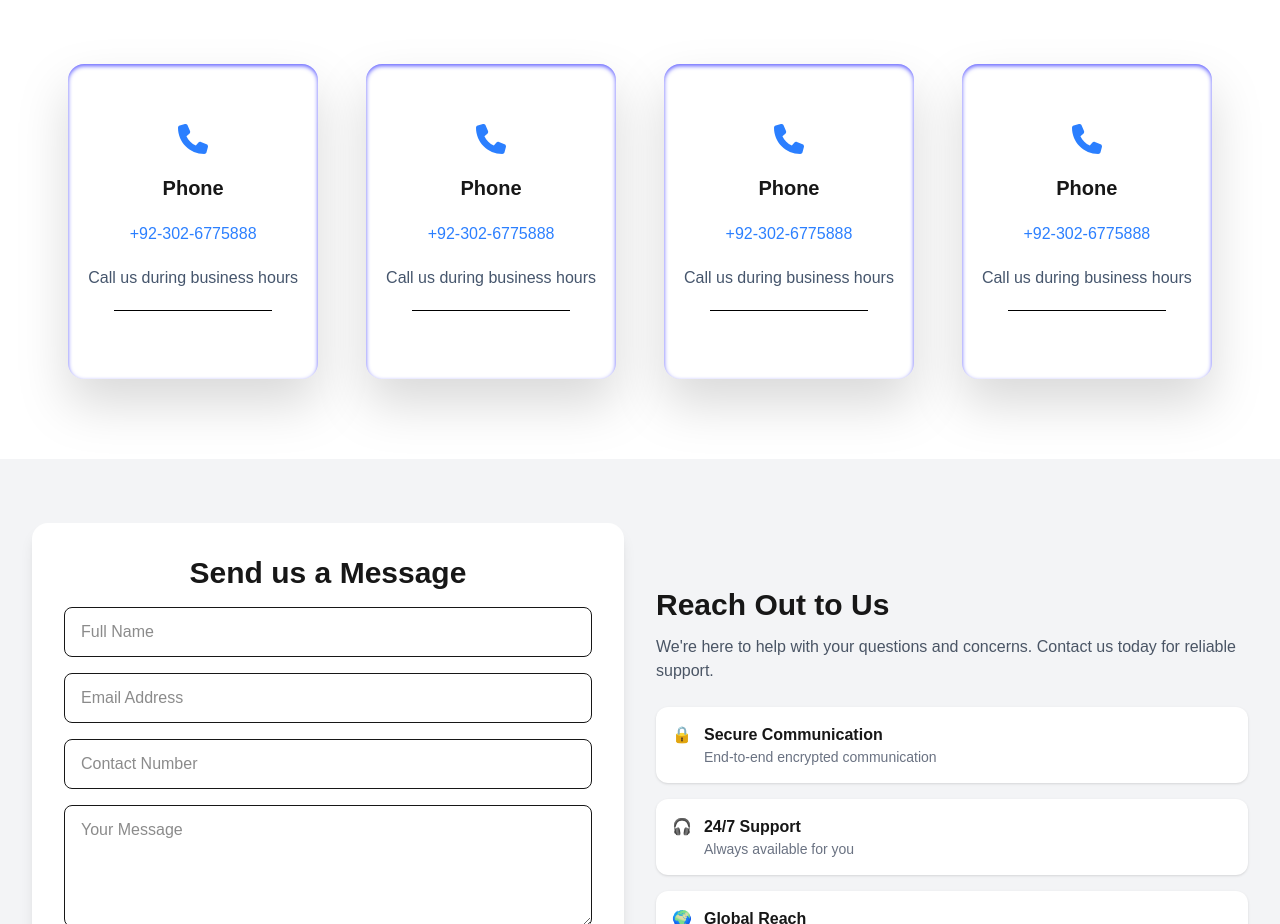
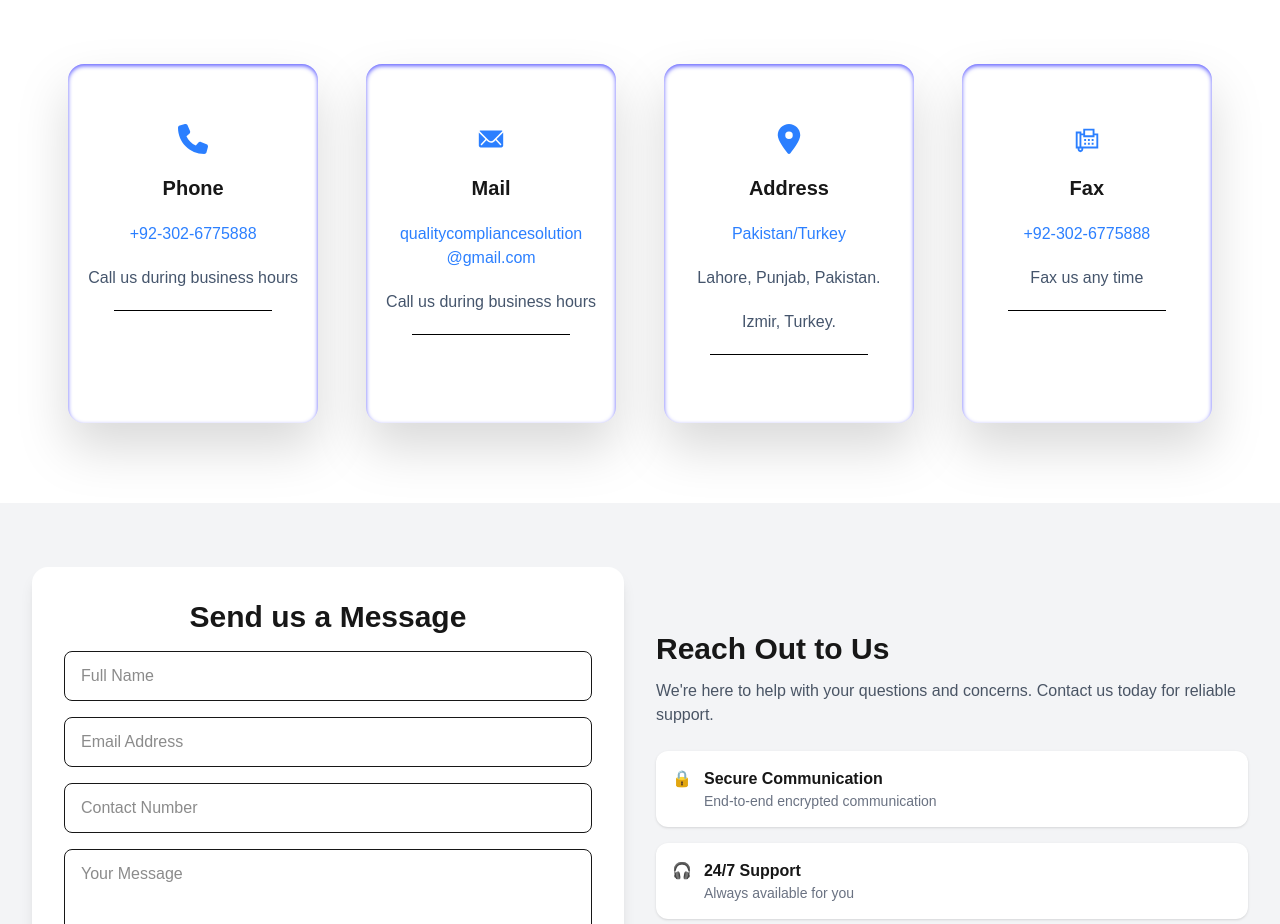
Before and after one commit to isufyann/nextjs-boilerplate, a Next.js app: page /ContactUs in a window 1280 px wide. Shown: the part 880-1804 px from the top of the page. Built offline with nearby package versions, Linux system fonts and the light colour scheme.

Commit message:
Final 2nd last
This is added more features.

```diff
--- a/app/AboutUs/page.tsx
+++ b/app/AboutUs/page.tsx
@@ -1,6 +1,11 @@
 import { HeaderComponent } from "@/app/components/HeaderComponent";
 import { FooterComponent } from "@/app/components/FooterComponent";
 import { FaPhone } from "react-icons/fa6";
+import { IoIosMail } from "react-icons/io";
+import { FaLocationDot } from "react-icons/fa6";
+import { LiaFaxSolid } from "react-icons/lia";
+
+
 
 export default function AboutComponent() {
     return (
@@ -37,32 +42,33 @@ export default function AboutComponent() {
                 </div>
 
                 <div className="bg-white rounded-2xl mx-5 py-15 p-5 inset-shadow-indigo-500 inset-shadow-sm drop-shadow-2xl hover:inset-shadow-none ease-in-out hover:drop-shadow-blue-950 duration-300">
-                    <FaPhone className="text-3xl mx-auto text-blue-500" />
-                    <p className="text-xl font-bold my-5">Phone</p>
-                    <a href="tel:+15551234567" className="text-blue-500 hover:underline my-5">
-                        +92-302-6775888
+                    <IoIosMail className="text-3xl mx-auto text-blue-500" />
+                    <p className="text-xl font-bold my-5">Mail</p>
+                    <a href="#" className="text-blue-500 hover:underline my-5">
+                        qualitycompliancesolution<br/>@gmail.com
                     </a>
                     <p className="text-slate-600 my-5">Call us during business hours</p>
                     <hr className="my-2 border-black max-w-3/4 mx-auto "></hr>
                 </div>
 
                 <div className="bg-white rounded-2xl mx-5 py-15 p-5 inset-shadow-indigo-500 inset-shadow-sm drop-shadow-2xl hover:inset-shadow-none ease-in-out hover:drop-shadow-blue-950 duration-300">
-                    <FaPhone className="text-3xl mx-auto text-blue-500" />
-                    <p className="text-xl font-bold my-5">Phone</p>
-                    <a href="tel:+15551234567" className="text-blue-500 hover:underline my-5">
-                        +92-302-6775888
+                    <FaLocationDot className="text-3xl mx-auto text-blue-500" />
+                    <p className="text-xl font-bold my-5">Address</p>
+                    <a href="#" className="text-blue-500 hover:underline my-5">
+                        Pakistan/Turkey
                     </a>
-                    <p className="text-slate-600 my-5">Call us during business hours</p>
+                    <p className="text-slate-600 my-5">Lahore, Punjab, Pakistan.</p>
+                    <p className="text-slate-600 my-5">Izmir, Turkey.</p>
                     <hr className="my-2 border-black max-w-3/4 mx-auto "></hr>
                 </div>
 
                 <div className="bg-white rounded-2xl mx-5 py-15 p-5 inset-shadow-indigo-500 inset-shadow-sm drop-shadow-2xl hover:inset-shadow-none ease-in-out hover:drop-shadow-blue-950 duration-300">
-                    <FaPhone className="text-3xl mx-auto text-blue-500" />
-                    <p className="text-xl font-bold my-5">Phone</p>
+                    <LiaFaxSolid className="text-3xl mx-auto text-blue-500" />
+                    <p className="text-xl font-bold my-5">Fax</p>
                     <a href="tel:+15551234567" className="text-blue-500 hover:underline my-5">
                         +92-302-6775888
                     </a>
-                    <p className="text-slate-600 my-5">Call us during business hours</p>
+                    <p className="text-slate-600 my-5">Fax us any time</p>
                     <hr className="my-2 border-black max-w-3/4 mx-auto "></hr>
                 </div>
             </section>
@@ -147,6 +153,12 @@ export default function AboutComponent() {
                                 Commitment to Excellence
                             </p>
                         </div>
+                        <div className="flex items-start gap-2">
+                            <span className="text-purple-600">✔</span>
+                            <p className="font-semibold">
+                                Maximum Quality Assurance
+                            </p>
+                        </div>
                     </div>
 
                     {/* Right Cards */}
--- a/app/ContactUs/page.tsx
+++ b/app/ContactUs/page.tsx
@@ -1,6 +1,10 @@
 import { HeaderComponent } from "@/app/components/HeaderComponent";
 import { FooterComponent } from "@/app/components/FooterComponent";
 import { FaPhone } from "react-icons/fa6";
+import { IoIosMail } from "react-icons/io";
+import { FaLocationDot } from "react-icons/fa6";
+import { LiaFaxSolid } from "react-icons/lia";
+
 
 export default function ContactUsComponent() {
     return (
@@ -22,6 +26,7 @@ export default function ContactUsComponent() {
                 </div>
             </section>
 
+
                         {/* Contact Cards */}
                         <section className="grid grid-cols-1 md:grid-cols-4 gap-2 max-w-9xl mx-auto py-10 my-10 text-center">
                             <div className="bg-white rounded-2xl mx-5 py-15 p-5 inset-shadow-indigo-500 inset-shadow-sm drop-shadow-2xl hover:inset-shadow-none ease-in-out hover:drop-shadow-blue-950 duration-300">
@@ -35,36 +40,36 @@ export default function ContactUsComponent() {
                             </div>
 
                             <div className="bg-white rounded-2xl mx-5 py-15 p-5 inset-shadow-indigo-500 inset-shadow-sm drop-shadow-2xl hover:inset-shadow-none ease-in-out hover:drop-shadow-blue-950 duration-300">
-                    <FaPhone className="text-3xl mx-auto text-blue-500" />
-                    <p className="text-xl font-bold my-5">Phone</p>
-                    <a href="tel:+15551234567" className="text-blue-500 hover:underline my-5">
-                        +92-302-6775888
+                                <IoIosMail className="text-3xl mx-auto text-blue-500" />
+                                <p className="text-xl font-bold my-5">Mail</p>
+                                <a href="#" className="text-blue-500 hover:underline my-5">
+                                    qualitycompliancesolution<br/>@gmail.com
                                 </a>
                                 <p className="text-slate-600 my-5">Call us during business hours</p>
                                 <hr className="my-2 border-black max-w-3/4 mx-auto "></hr>
                             </div>
 
                             <div className="bg-white rounded-2xl mx-5 py-15 p-5 inset-shadow-indigo-500 inset-shadow-sm drop-shadow-2xl hover:inset-shadow-none ease-in-out hover:drop-shadow-blue-950 duration-300">
-                    <FaPhone className="text-3xl mx-auto text-blue-500" />
-                    <p className="text-xl font-bold my-5">Phone</p>
-                    <a href="tel:+15551234567" className="text-blue-500 hover:underline my-5">
-                        +92-302-6775888
+                                <FaLocationDot className="text-3xl mx-auto text-blue-500" />
+                                <p className="text-xl font-bold my-5">Address</p>
+                                <a href="#" className="text-blue-500 hover:underline my-5">
+                                    Pakistan/Turkey
                                 </a>
-                    <p className="text-slate-600 my-5">Call us during business hours</p>
+                                <p className="text-slate-600 my-5">Lahore, Punjab, Pakistan.</p>
+                                <p className="text-slate-600 my-5">Izmir, Turkey.</p>
                                 <hr className="my-2 border-black max-w-3/4 mx-auto "></hr>
                             </div>
 
                             <div className="bg-white rounded-2xl mx-5 py-15 p-5 inset-shadow-indigo-500 inset-shadow-sm drop-shadow-2xl hover:inset-shadow-none ease-in-out hover:drop-shadow-blue-950 duration-300">
-                    <FaPhone className="text-3xl mx-auto text-blue-500" />
-                    <p className="text-xl font-bold my-5">Phone</p>
+                                <LiaFaxSolid className="text-3xl mx-auto text-blue-500" />
+                                <p className="text-xl font-bold my-5">Fax</p>
                                 <a href="tel:+15551234567" className="text-blue-500 hover:underline my-5">
                                     +92-302-6775888
                                 </a>
-                    <p className="text-slate-600 my-5">Call us during business hours</p>
+                                <p className="text-slate-600 my-5">Fax us any time</p>
                                 <hr className="my-2 border-black max-w-3/4 mx-auto "></hr>
                             </div>
                         </section>
-
 
             {/* Contact Form Section */}
             <section className="bg-gray-100 py-16 px-4 sm:px-6 lg:px-8">
--- a/app/HomePage/page.tsx
+++ b/app/HomePage/page.tsx
@@ -86,7 +86,7 @@ export default function HomeComponent() {
 
       {/* Stats */}
       <section className="bg-blue-900 text-white py-15 md:py-30 relative">
-        <div className="max-w-7xl mx-auto px-2 grid grid-cols-1 md:grid-cols-4 gap-1 md:gap-5 text-center">
+        <div className="grid grid-cols-1 md:grid-cols-4 max-w-7xl mx-auto px-2 gap-1 md:gap-5 text-center">
 
           <div>
             <div className="text-2xl md:text-5xl my-2 md:my-5">⚙️</div>
@@ -157,7 +157,7 @@ export default function HomeComponent() {
       <section className="py-12 text-center">
         <h1 className="text-2xl md:text-5xl font-bold mb-2">Our Services</h1>
         <p className="text-sm md:text-2xl">We offer top-notch inspection and audit services to strengthen your operations.</p>
-        <div className="grid grid-cols-1 md:grid-cols-3 gap-6 md:gap-10 mt-8 max-w-7xl mx-15 md:mx-auto rounded-lg p-5">
+        <div className="grid grid-cols-1 md:grid-cols-3 gap-6 md:gap-10 mt-8 max-w-7xl mx-2 md:mx-auto rounded-lg p-5">
           <div className="border-2 rounded-2xl border-blue-500 md:border-orange-200 py-5 duration-300 ease-in-out hover:-translate-y-5 hover:shadow-lg hover:border-blue-500">
             <h2 className="text-2xl font-bold">Final Inspection</h2>
             <p>At Inspection, we are offering Fabric Inspection services through our third-party inspection solutions.</p>
@@ -179,7 +179,7 @@ export default function HomeComponent() {
             <p>Get your product safely, efficiently and effectively to market.</p>
           </div>
           <div className="border-2 rounded-2xl border-blue-500 md:border-orange-200 py-5 duration-300 ease-in-out hover:-translate-y-5 hover:shadow-lg hover:border-blue-500">
-            <h2 className="text-2xl font-bold">Government Certification</h2>
+            <h2 className="text-2xl font-bold px-5">Government Certification</h2>
             <p>Quality services according to international regulations and standards.</p>
           </div>
         </div>
```
Also changed, not shown: app/components/InspectionCustComponent.tsx (+1 -1 lines). Lines whose indentation alone changed are shown as unchanged.
